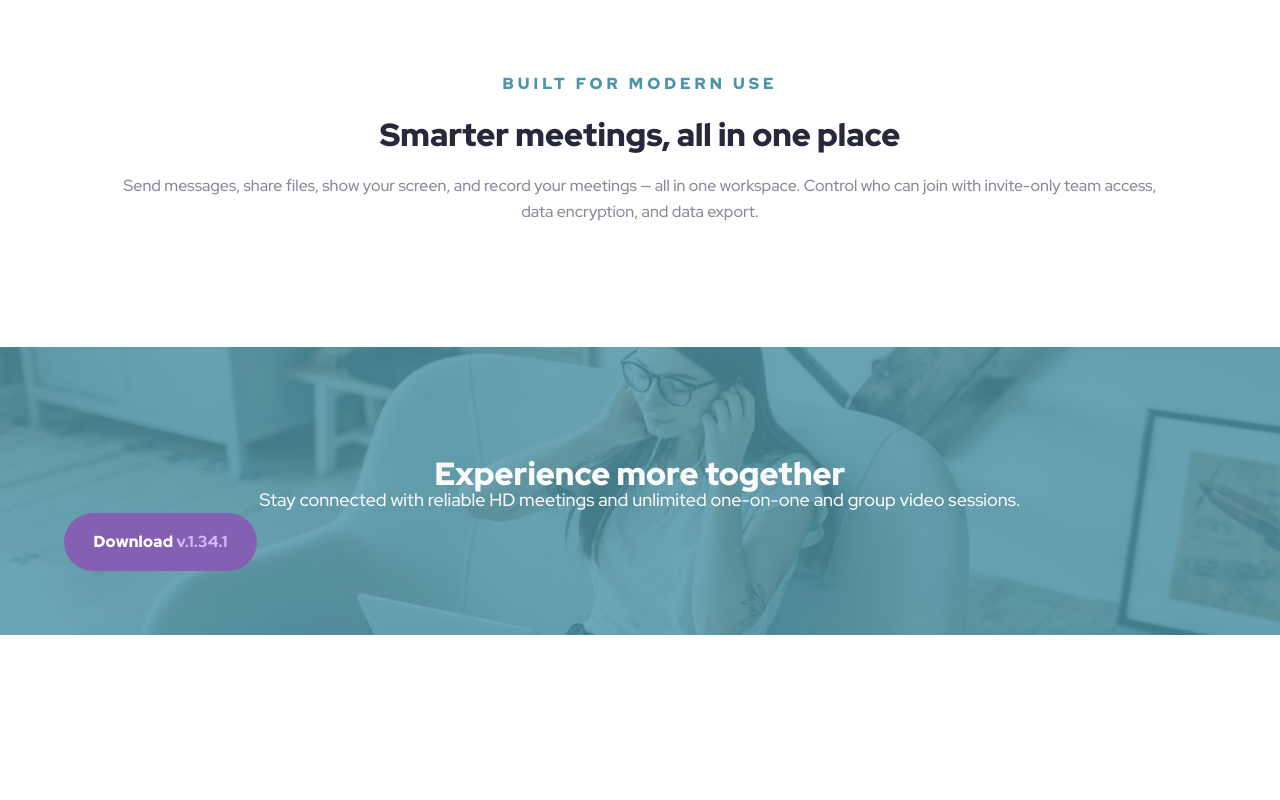
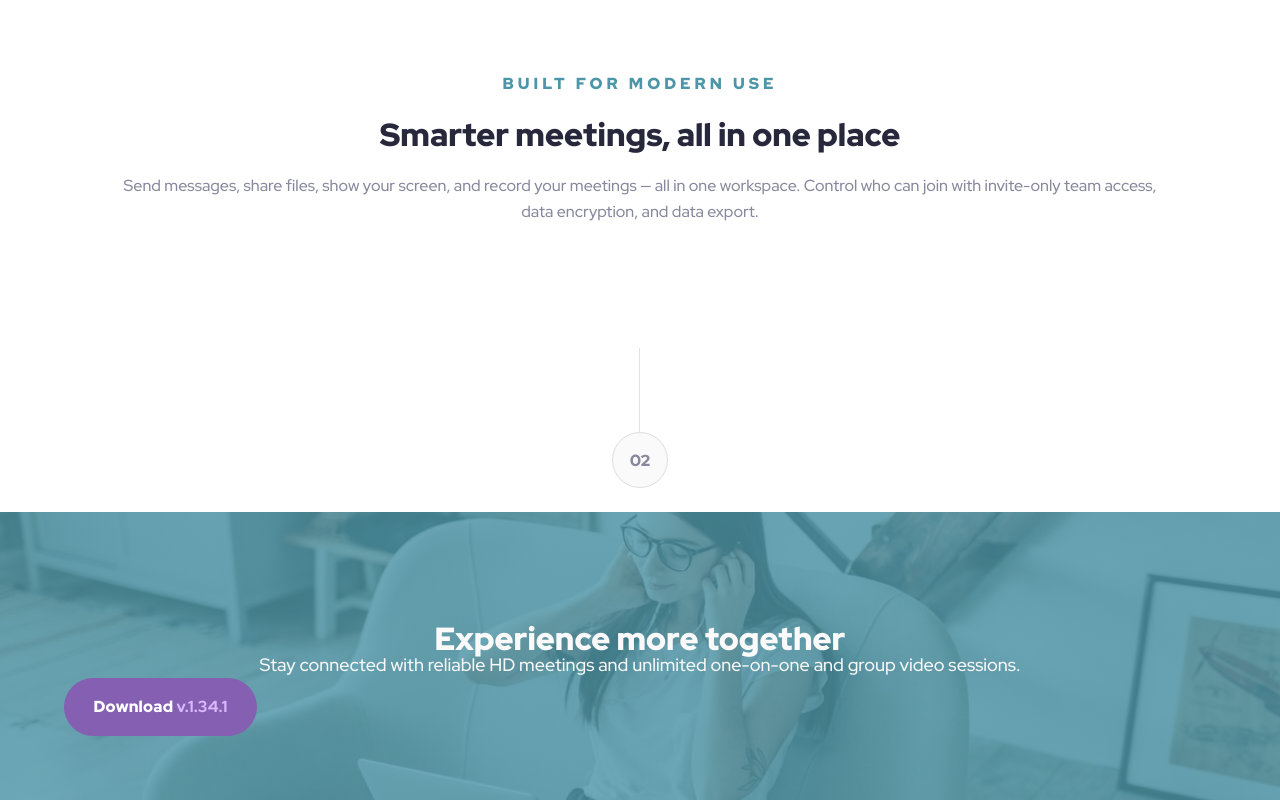
Before and after one commit to PiriyaLapa/meet-landing-page, a React (Create React App) app: page / in a window 1280 px wide. Shown: the part 1844-2644 px from the top of the page. Before the commit the page ends 2479 px from the top, so only its background shows below. Built offline with nearby package versions, Linux system fonts and the light colour scheme.

Commit message:
update and try to deploy

```diff
--- a/src/pages/sections/Footer.tsx
+++ b/src/pages/sections/Footer.tsx
@@ -6,7 +6,6 @@ import tabletFooterImg from "../../assets/tablet/image-footer.jpg";
 import laptopFooterImg from "../../assets/desktop/image-footer.jpg";
 import desktopFooterImg from "../../assets/desktop/image-footer.jpg";
 import CardFooter from "../../components/cards/CardFooter";
-import Vector2 from "../../components/vectors/Vector2";
 
 export default class Footer extends Component<FooterProps> {
   getBackgroundImageUrl = (windowWidth: number): string => {
--- a/src/pages/sections/Gallery.tsx
+++ b/src/pages/sections/Gallery.tsx
@@ -4,7 +4,7 @@ import { dataLandingPage } from "../../apis/Apis";
 import ImageGallery from "../../components/image/ImageGallery";
 import CardGallery from "../../components/cards/CardGallery";
 import Vector1 from "../../components/vectors/Vector1";
-// import Vector2 from "../../components/vectors/Vector2";
+import Vector2 from "../../components/vectors/Vector2";
 
 export default class Gallery extends Component {
   renderGalleryPictures(): ReactNode {
@@ -18,7 +18,7 @@ export default class Gallery extends Component {
         <Vector1 />
         <ContainerGallery>{this.renderGalleryPictures()}</ContainerGallery>
         <CardGallery />
-        {/* <Vector2 /> */}
+        <Vector2 />
       </StyledGallery>
     );
   }
```
